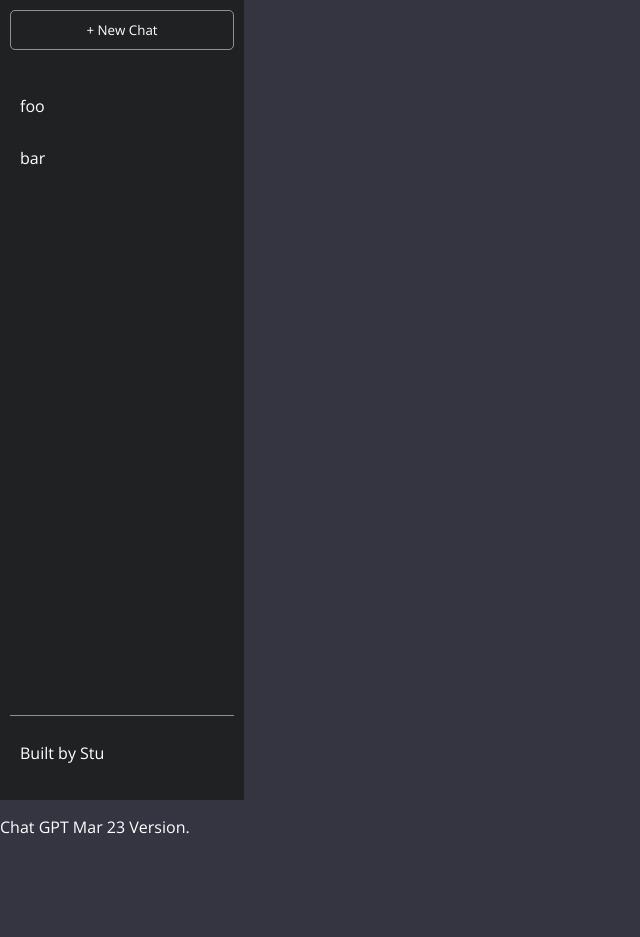
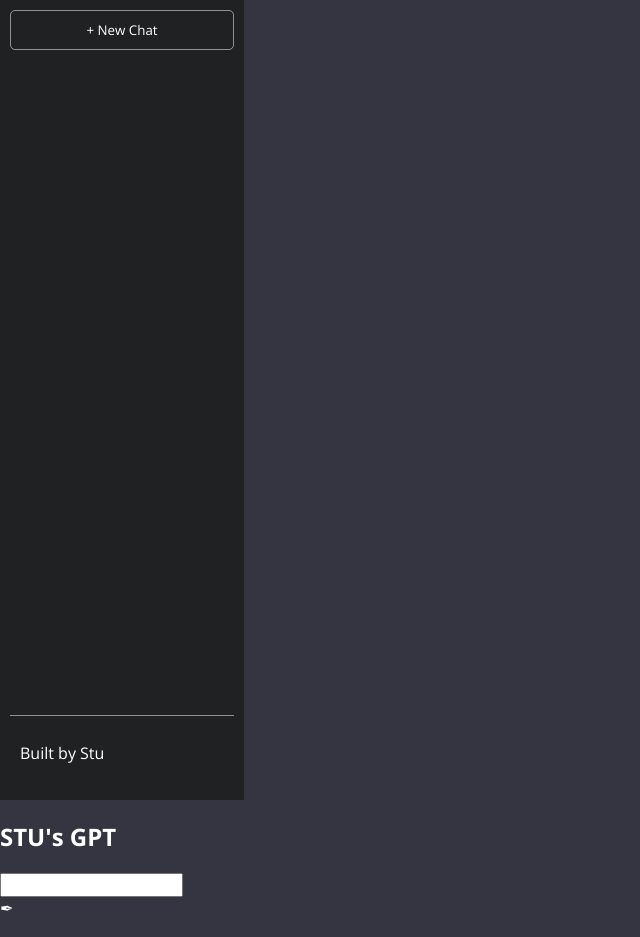
Before and after one commit to Cuthbert20/stu_gpt, a React (Create React App) app: page / in a window 1280 px wide. Shown: the top 937 px of the page, without its empty margins (0-640 px from the left). Built offline with nearby package versions, Linux system fonts and the light colour scheme.

Commit message:
setting up input

```diff
--- a/src/App.js
+++ b/src/App.js
@@ -6,15 +6,22 @@
           <section className="side-bar">
         <button>+ New Chat</button>
         <ul className="history">
-          <li>foo</li>
-          <li>bar</li>
         </ul>
         <nav>
           <p>Built by Stu</p>
         </nav>
     </section>
     <section className="main">
+        <h1>STU's GPT</h1>
+        <ul className="feed">
 
+        </ul>
+        <div className="bottom-section">
+          <div className="input-container">
+            <input/>
+            <div id="submit" >✒</div>
+          </div>
+        </div>
         <p className="info">Chat GPT Mar 23 Version.</p>
     </section>
     </div>
```
